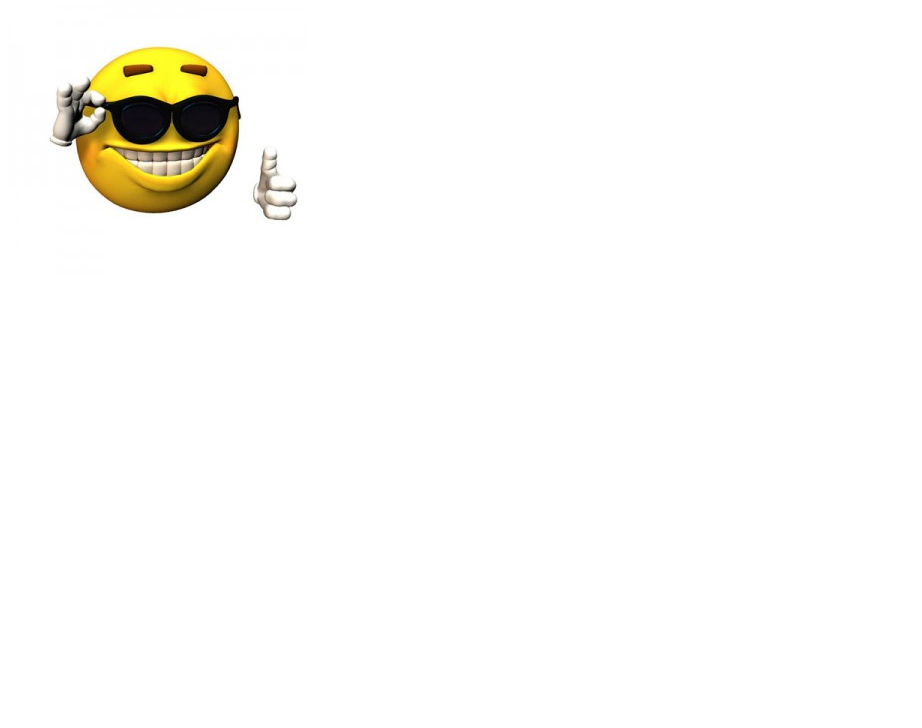
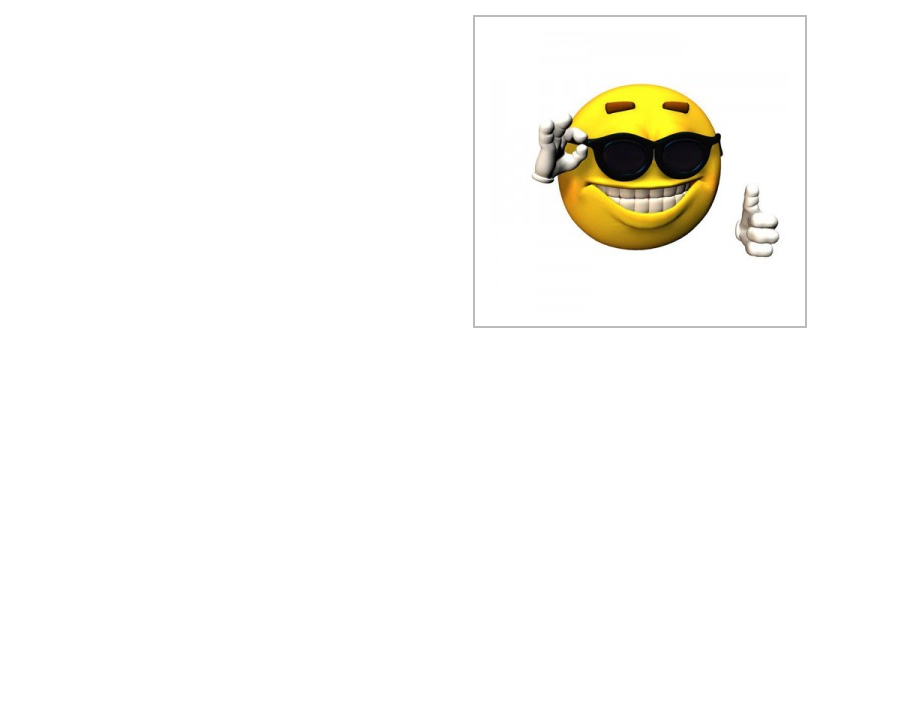
Before and after one commit to mvh9602/mvh9602.github.io, a plain HTML site: page index.html in a window 1280 px wide. Shown: the part 72-800 px from the top of the page, without its empty margins (0-922 px from the left). Drawn offline with Linux system fonts and the light colour scheme.

Commit message:
Added css reference

```diff
--- a/index.html
+++ b/index.html
@@ -2,6 +2,7 @@
 <html lang="en">
 <head>
     <meta charset="UTF-8">
+    <link rel = "stylesheet" type = "text/css" href = "style/index.css" />
     <meta name="viewport" content="width=device-width, initial-scale=1.0">
     <meta http-equiv="X-UA-Compatible" content="ie=edge">
     <title>Matt's Github Page</title>
```
